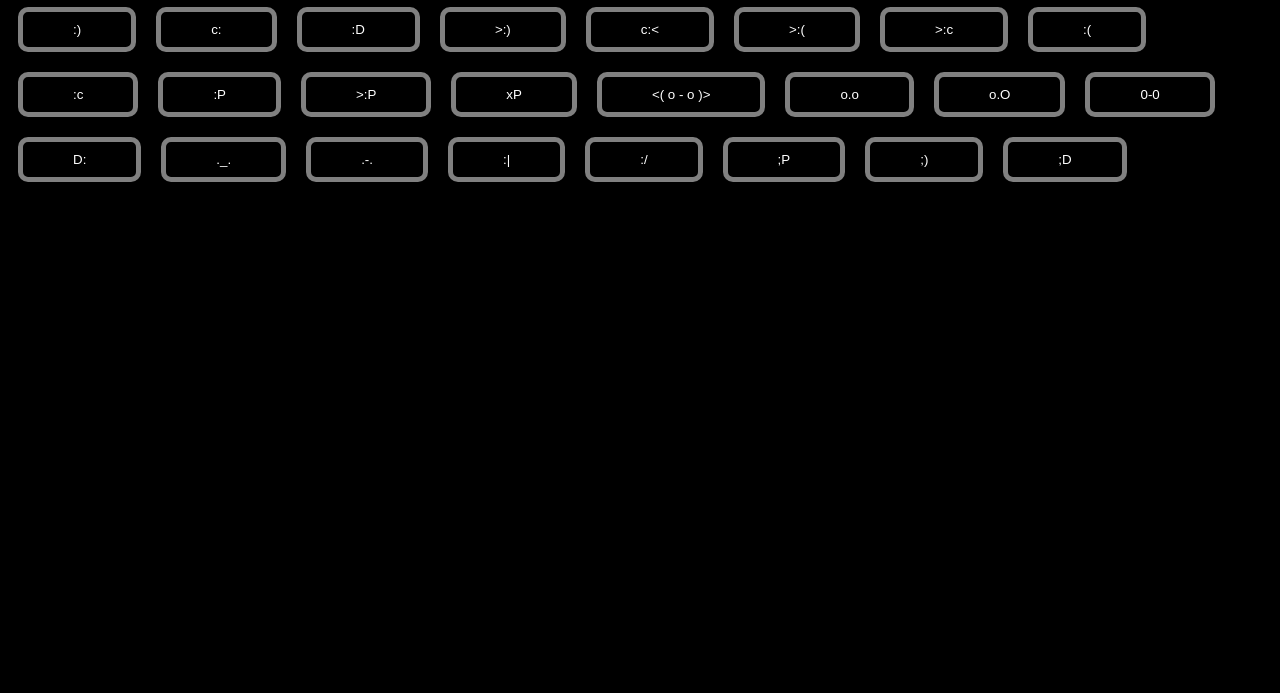
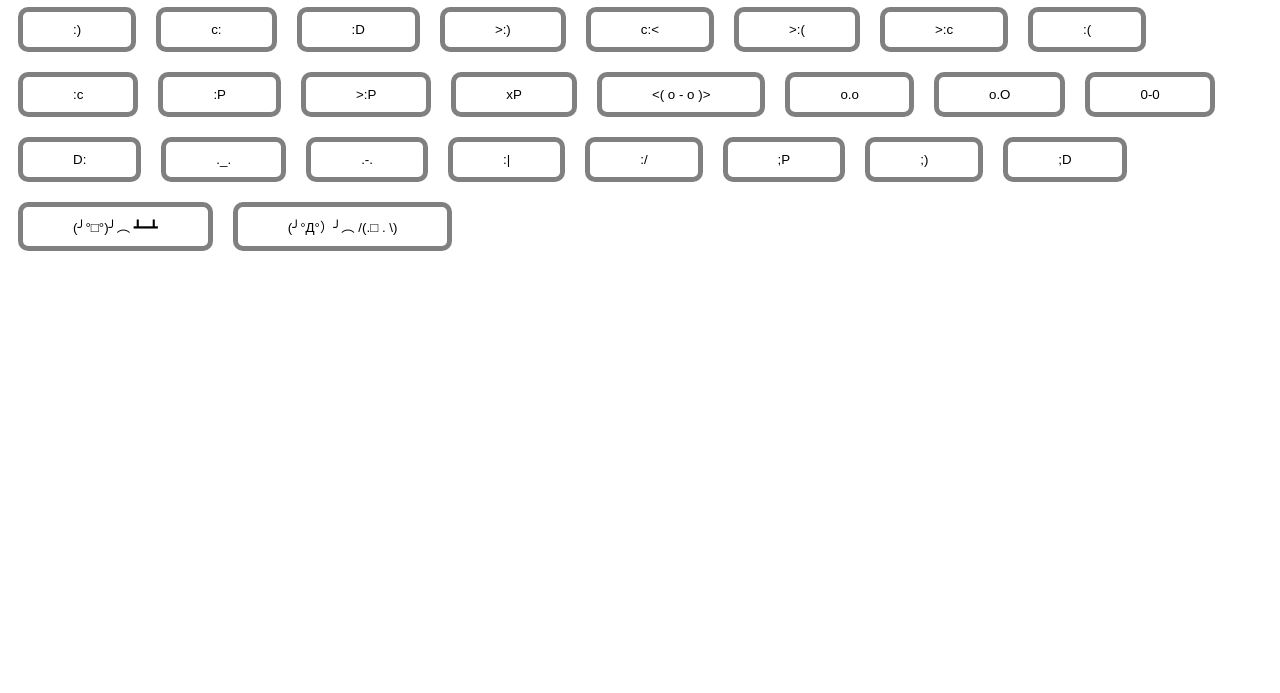
Before and after one commit to Celesteisscool/Emoticoner, a plain HTML site: page index.html in a window 1280 px wide. Shown: the part 107-800 px from the top of the page. Drawn offline with Linux system fonts and the light colour scheme.

Commit message:
add some qol :)

```diff
--- a/emoticons.js
+++ b/emoticons.js
@@ -30,4 +30,7 @@ function setupAllEmojis() {
     addEmoticon(";P", "wink");
     addEmoticon(";)", "wink");
     addEmoticon(";D", "wink");
+
+    addEmoticon("(╯°□°)╯︵ ┻━┻", "table");
+    addEmoticon("(╯°Д°）╯︵ /(.□ . \\)", "table");
 }
--- a/index.html
+++ b/index.html
@@ -1,6 +1,7 @@
 <!DOCTYPE html>
 <html>
 <head>
+    <meta charset="UTF-8">
     <link rel="stylesheet" href="styles.css">
     <script src="emoticons.js"></script>
     <script src="scripts.js"></script>
--- a/scripts.js
+++ b/scripts.js
@@ -1,4 +1,6 @@
-tagList = ["happy", "sad", "chicken", "evil", "silly", "shocked", "dull", "wink"];
+tagList = ["happy", "sad", "chicken", "evil", "silly", "shocked", "dull", "wink", "table"];
+alliasReplacement = [["flip", "table"], ["joyful", "happy"], ["thebigsad", "sad"]];
+alliasList = ["flip", "joyful", "thebigsad"];
 helpList = ["tags",  "help"];
 commandList = ["light",  "dark"];
 
@@ -74,13 +76,12 @@ function search() {
     useableTags = [];
     for (var i = 0; i < input.length; i++) {
         input[i] = input[i].toLowerCase();
-        if (tagList.includes(input[i]) || helpList.includes(input[i])) {
+        if (tagList.includes(input[i]) || helpList.includes(input[i]) || alliasList.includes(input[i])) {
             useableTags.push(input[i]);
         }
         if (commandList.includes(input[i])) {
             runCommand(input[i]);
             break;
-
         }
     }
     hidetheones();
@@ -116,6 +117,13 @@ function hidetheones() {
                 r.style.setProperty("--"+ tagList[i], "none");
             }
         }
+
+        for (var i = 0; i < alliasReplacement.length; i++) {
+            if (useableTags.includes(alliasReplacement[i][0])) {
+                r.style.setProperty("--"+ alliasReplacement[i][1], "flex");
+            }
+        }
+
         for (var i = 0; i < helpList.length; i++) {
             if (useableTags.includes(helpList[i])) {
                 r.style.setProperty("--"+ helpList[i], "flex");
--- a/styles.css
+++ b/styles.css
@@ -1,8 +1,9 @@
 :root {
-    --text: white;
-    --background: black;
-    --active: gray;
-    --sub: lightgray;
+    color-scheme: light dark;
+    --text: light-dark(black, white);
+    --background: light-dark(white, black);
+    --active: light-dark(gray, gray);
+    --sub: light-dark(black, lightgray);
 
     --happy: flex;
     --sad: flex;
@@ -12,6 +13,7 @@
     --shocked: flex;
     --dull: flex;
     --wink: flex;
+    --table: flex;
 
     --tags: none;
     --help: none;
@@ -27,6 +29,7 @@
 .shocked {display: var(--shocked)}
 .dull {display: var(--dull)}
 .wink {display: var(--wink)}
+.table {display: var(--table)}
 
 .tags {display: var(--tags)}
 .help {display: var(--help)}
```
